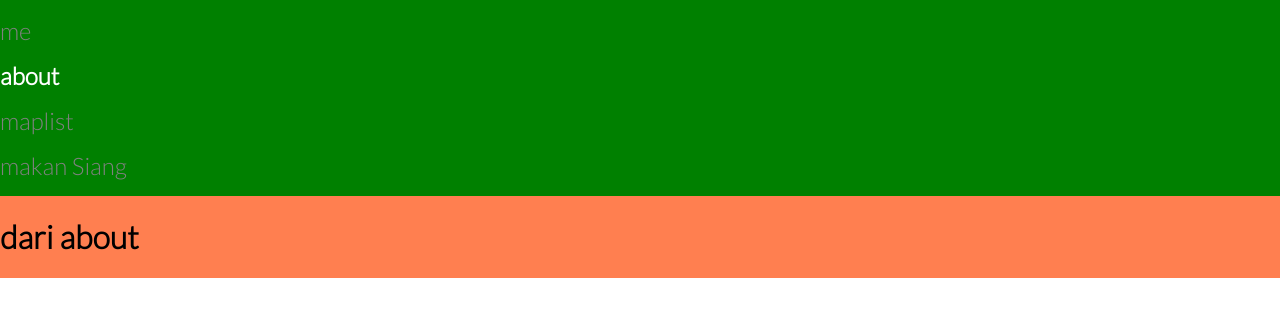
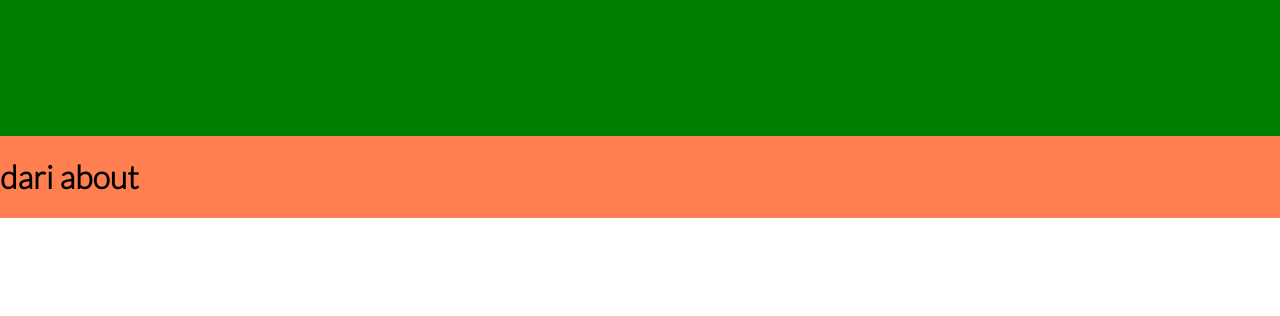
Before and after one commit to dedotikea/me, a React (Create React App) app: page /about in a window 1280 px wide. Shown: the top 316 px of the page. Built offline with nearby package versions, Linux system fonts and the light colour scheme.

Commit message:
bikin linknya lebih reaktif

```diff
--- a/src/App.css
+++ b/src/App.css
@@ -23,22 +23,14 @@
   font-size: 4vw;
 }
 
-.Background {
-  margin: 0 auto;
-}
-
 .Background img {
-  margin: auto;
-  height: auto;
-  max-width: 100%;
-  position: absolute;
-  top: 50%;
-  left: 50%;
-  -ms-transform: translate(-50%, -50%);
-  transform: translate(-50%, -50%);
+  width: 100%;
+  object-position: center;
+  object-fit: cover;
 }
 
 .Footer {
+  font-size: 1vw;
   z-index: 4;
   color: white;
   position: fixed;
@@ -53,7 +45,7 @@
 
 .Box {
   z-index: 2;
-  background: hsla(0, 0%, 0%, 0.5);
+  background: hsla(0, 0%, 0%, 0.6);
   position: absolute;
   top: 0px;
   right: 0px;
@@ -67,39 +59,101 @@
   left: 0;
 }
 
-.textNav:hover {
-  font-weight: 900;
+.text-nav-container p {
+  font-size: 2vw;
+  margin: 0;
 }
 
-.SocialLinks {
+.text-nav-container:hover p {
+  color: transparent;
+}
+
+.text-nav-container p:hover{
+  color: white;
+}
+
+.SocialLinks-container {
   z-index: 4;
   position: fixed;
   right: 0;
 }
 
-.SocialLinks img {
-  filter: invert();
-  width: 70%;
-  height: 70%;
+.SocialLinks-container:hover img {
+  filter: none;
 }
 
-.SocialLinks input {
-  filter: invert();
-  width: 70%;
-  height: 70%;
+.SocialLinks-container:hover input {
+  filter: none;
 }
 
-.SocialLinks img:hover {
+.SocialLinks-container img {
   filter: invert();
-  width: 73.5%;
-  height: 73.5%;
+  width: 2vw;
+  height: 2vw;
 }
 
-.SocialLinks input:hover {
-  width: 73.5%;
-  height: 73.5%;
+.SocialLinks-container input {
+  filter: invert();
+  width: 2vw;
+  height: 2vw;
+}
+
+.SocialLinks-container img:hover {
+  filter: invert();
+}
+
+.SocialLinks-container input:hover {
+  filter: invert();
 }
 
 .textFooter:hover {
-  font-weight: 900;
+  font-weight: bold;
 }
+
+@media screen and (max-width: 1000px) {
+
+  .Background img {
+    width: 100%;
+    padding: 0;
+  }
+
+  .textNav p {
+    font-size: 3vw;
+  }
+
+  .SocialLinks-container img {
+    filter: invert();
+    width: 3vw;
+    height: 3vw;
+  }
+
+  .SocialLinks-container input {
+    filter: invert();
+    width: 3vw;
+    height: 3vw;
+  }
+}
+
+@media screen and (max-width: 600px) {
+
+  .Background img {
+    width: 100%;
+    padding: 0;
+  }
+
+  .textNav p {
+    font-size: 5vw;
+  }
+
+  .SocialLinks-container img {
+    filter: invert();
+    width: 5vw;
+    height: 5vw;
+  }
+
+  .SocialLinks-container input {
+    filter: invert();
+    width: 5vw;
+    height: 5vw;
+  }
+}
--- a/src/component/Navbar.js
+++ b/src/component/Navbar.js
@@ -2,61 +2,58 @@ import { NavLink } from "react-router-dom";
 
 const Navbar = () => {
     return (
-        <>
+        <div className="text-nav-container">
             <NavLink className="textNav" style={({ isActive }) => {
                 return {
                     textDecoration: "none",
-                    fontSize: "1.5em",
+                    // fontSize: "2vw",
                     display: "block",
-                    margin: "1rem 0",
+                    margin: "1rem 0 0",
                     color: isActive ? "white" : "grey",
                     fontWeight: isActive ? "bold" : "",
 
                 }
             }}
                 to={`/me`}>
-                me
+                <p>me</p>
             </NavLink>
             <NavLink className="textNav" style={({ isActive }) => {
                 return {
                     textDecoration: "none",
-                    fontSize: "1.5em",
+                    // fontSize: "2vw",
                     display: "block",
-                    margin: "1rem 0",
                     color: isActive ? "white" : "grey",
                     fontWeight: isActive ? "bold" : "",
                 }
             }}
                 to={`/about`}>
-                about
+                <p>about</p>
             </NavLink>
             <NavLink className="textNav" style={({ isActive }) => {
                 return {
                     textDecoration: "none",
-                    fontSize: "1.5em",
+                    // fontSize: "2vw",
                     display: "block",
-                    margin: "1rem 0",
                     color: isActive ? "white" : "grey",
                     fontWeight: isActive ? "bold" : "",
                 }
             }}
                 to={`/maplist`}>
-                maplist
+                <p>maplist</p>
             </NavLink>
             <NavLink className="textNav" style={({ isActive }) => {
                 return {
                     textDecoration: "none",
-                    fontSize: "1.5em",
+                    // fontSize: "2vw",
                     display: "block",
-                    margin: "1rem 0",
                     color: isActive ? "white" : "grey",
                     fontWeight: isActive ? "bold" : "",
                 }
             }}
                 to={`/makansiang`}>
-                makan Siang
+                <p>makan Siang</p>
             </NavLink>
-        </>
+        </div>
 
     )
 }
--- a/src/component/SocialLinks.js
+++ b/src/component/SocialLinks.js
@@ -25,7 +25,7 @@ const SocialLinks = () => {
 
     }
     return (
-        <div className="SocialLinks">
+        <div className="SocialLinks-container">
             <div>
                 <input type="image" src={discord} alt="discordIcon.png" onClick={copy}></input>
             </div>
```
